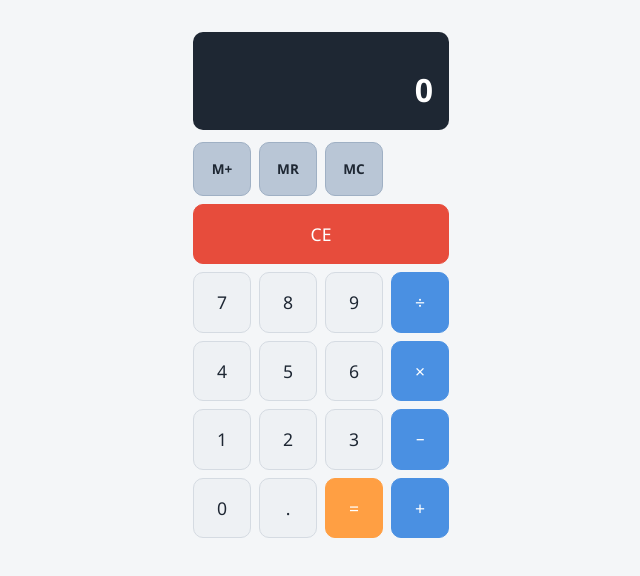
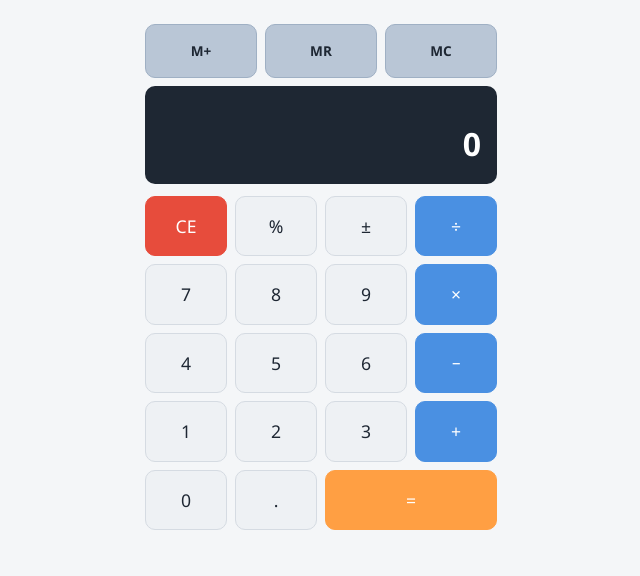
Before and after one commit to duran-ni/Calculator-with-Currency-Converter-and-The-Weather-VUE, a Vue app: page / in a window 1280 px wide. Shown: the top 576 px of the page, without its empty margins (319-959 px from the left). Built offline with nearby package versions, Linux system fonts and the light colour scheme.

Commit message:
style: align calculator layout with prototype design

```diff
--- a/src/App.vue
+++ b/src/App.vue
@@ -1,41 +1,49 @@
 <script setup>
 import { useCalculator } from './composables/useCalculator'
 import { useMemoryStore } from './stores/memoryStore'
+import CalculatorMemory from './components/calculator/CalculatorMemory.vue'
 import CalculatorDisplay from './components/calculator/CalculatorDisplay.vue'
 import CalculatorKeypad from './components/calculator/CalculatorKeypad.vue'
 
 const { display, historyDisplay, inputNumber, inputOperator, calculate, clear, recallValue } = useCalculator()
 const memory = useMemoryStore()
 
-// Guarda el valor actual de la pantalla en la memoria (M+)
 function handleMemoryAdd() {
   memory.save(Number(display.value))
 }
 
-// Recupera el valor guardado, si existe, y lo muestra en pantalla (MR)
 function handleMemoryRecall() {
   if (memory.value !== null) {
     recallValue(memory.value)
   }
 }
 
-// Vacía la memoria (MC)
 function handleMemoryClear() {
   memory.clear()
 }
 </script>
 
 <template>
-  <main style="padding: 2rem; max-width: 320px; margin: 0 auto;">
+  <main class="app">
+    <CalculatorMemory
+      @memory-add="handleMemoryAdd"
+      @memory-recall="handleMemoryRecall"
+      @memory-clear="handleMemoryClear"
+    />
     <CalculatorDisplay :main-value="display" :history-value="historyDisplay" />
     <CalculatorKeypad
       @number="inputNumber"
       @operator="inputOperator"
       @equal="calculate"
       @clear="clear"
-      @memory-add="handleMemoryAdd"
-      @memory-recall="handleMemoryRecall"
-      @memory-clear="handleMemoryClear"
     />
   </main>
 </template>
+
+<style lang="scss" scoped>
+.app {
+  max-width: 400px;
+  margin: 0 auto;
+  padding: var(--spacing-lg);
+}
+</style>
--- a/src/components/calculator/CalculatorKeypad.vue
+++ b/src/components/calculator/CalculatorKeypad.vue
@@ -1,41 +1,35 @@
 <script setup>
 import CalculatorButton from './CalculatorButton.vue'
 
-defineEmits(['number', 'operator', 'equal', 'clear','memory-add', 'memory-recall', 'memory-clear'])
+defineEmits(['number', 'operator', 'equal', 'clear'])
 </script>
 
 <template>
   <div class="calculator-keypad">
-    <CalculatorButton label="M+" variant="memory" @press="$emit('memory-add')" />
-    <CalculatorButton label="MR" variant="memory" @press="$emit('memory-recall')" />
-    <CalculatorButton label="MC" variant="memory" @press="$emit('memory-clear')" />
-
-    <CalculatorButton
-      label="CE"
-      variant="clear"
-      class="calculator-keypad__full-row"
-      @press="$emit('clear')"
-    />
+    <CalculatorButton label="CE" variant="clear" @press="$emit('clear')" />
+    <!-- % y ± son visuales por ahora: no tienen lógica implementada -->
+    <CalculatorButton label="%" />
+    <CalculatorButton label="±" />
+    <CalculatorButton label="÷" variant="operator" @press="$emit('operator', '/')" />
 
     <CalculatorButton label="7" @press="$emit('number', '7')" />
     <CalculatorButton label="8" @press="$emit('number', '8')" />
     <CalculatorButton label="9" @press="$emit('number', '9')" />
-    <CalculatorButton label="÷" variant="operator" @press="$emit('operator', '/')" />
+    <CalculatorButton label="×" variant="operator" @press="$emit('operator', '*')" />
 
     <CalculatorButton label="4" @press="$emit('number', '4')" />
     <CalculatorButton label="5" @press="$emit('number', '5')" />
     <CalculatorButton label="6" @press="$emit('number', '6')" />
-    <CalculatorButton label="×" variant="operator" @press="$emit('operator', '*')" />
+    <CalculatorButton label="−" variant="operator" @press="$emit('operator', '-')" />
 
     <CalculatorButton label="1" @press="$emit('number', '1')" />
     <CalculatorButton label="2" @press="$emit('number', '2')" />
     <CalculatorButton label="3" @press="$emit('number', '3')" />
-    <CalculatorButton label="−" variant="operator" @press="$emit('operator', '-')" />
+    <CalculatorButton label="+" variant="operator" @press="$emit('operator', '+')" />
 
     <CalculatorButton label="0" @press="$emit('number', '0')" />
     <CalculatorButton label="." @press="$emit('number', '.')" />
-    <CalculatorButton label="=" variant="equal" @press="$emit('equal')" />
-    <CalculatorButton label="+" variant="operator" @press="$emit('operator', '+')" />
+    <CalculatorButton label="=" variant="equal" class="calculator-keypad__equal" @press="$emit('equal')" />
   </div>
 </template>
 
@@ -45,8 +39,8 @@ defineEmits(['number', 'operator', 'equal', 'clear','memory-add', 'memory-recall
   grid-template-columns: repeat(4, 1fr);
   gap: 0.5rem;
 
-  &__full-row {
-    grid-column: span 4;
+  &__equal {
+    grid-column: span 2;
   }
 }
 </style>
--- /dev/null
+++ b/src/components/calculator/CalculatorMemory.vue
@@ -0,0 +1,22 @@
+<script setup>
+import CalculatorButton from './CalculatorButton.vue'
+
+defineEmits(['memory-add', 'memory-recall', 'memory-clear'])
+</script>
+
+<template>
+  <div class="calculator-memory">
+    <CalculatorButton label="M+" variant="memory" @press="$emit('memory-add')" />
+    <CalculatorButton label="MR" variant="memory" @press="$emit('memory-recall')" />
+    <CalculatorButton label="MC" variant="memory" @press="$emit('memory-clear')" />
+  </div>
+</template>
+
+<style lang="scss" scoped>
+.calculator-memory {
+  display: grid;
+  grid-template-columns: repeat(3, 1fr);
+  gap: 0.5rem;
+  margin-bottom: 0.5rem;
+}
+</style>
```
Also changed, not shown: 1 other file (tests, documents, lock files or other folders).
